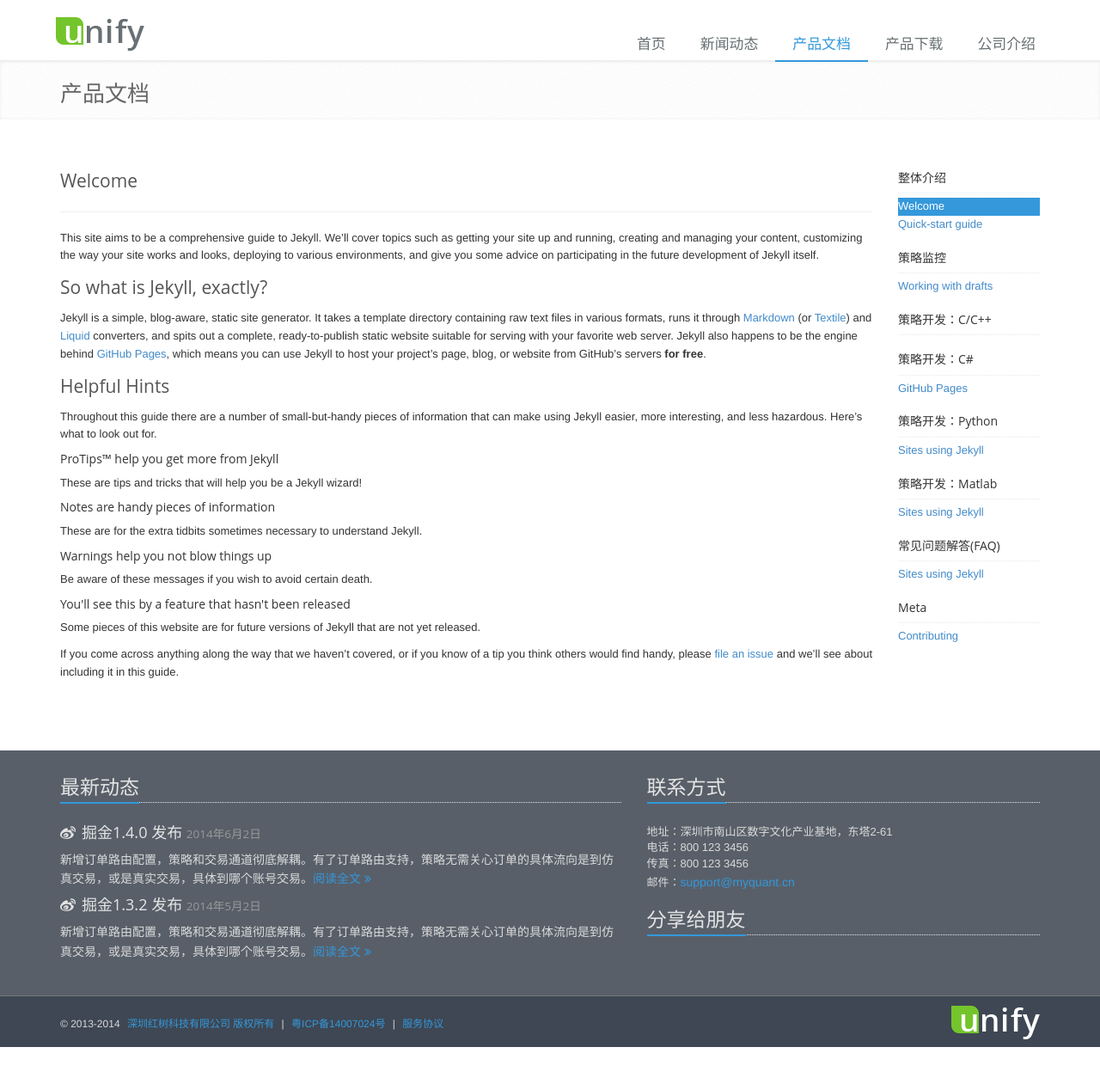
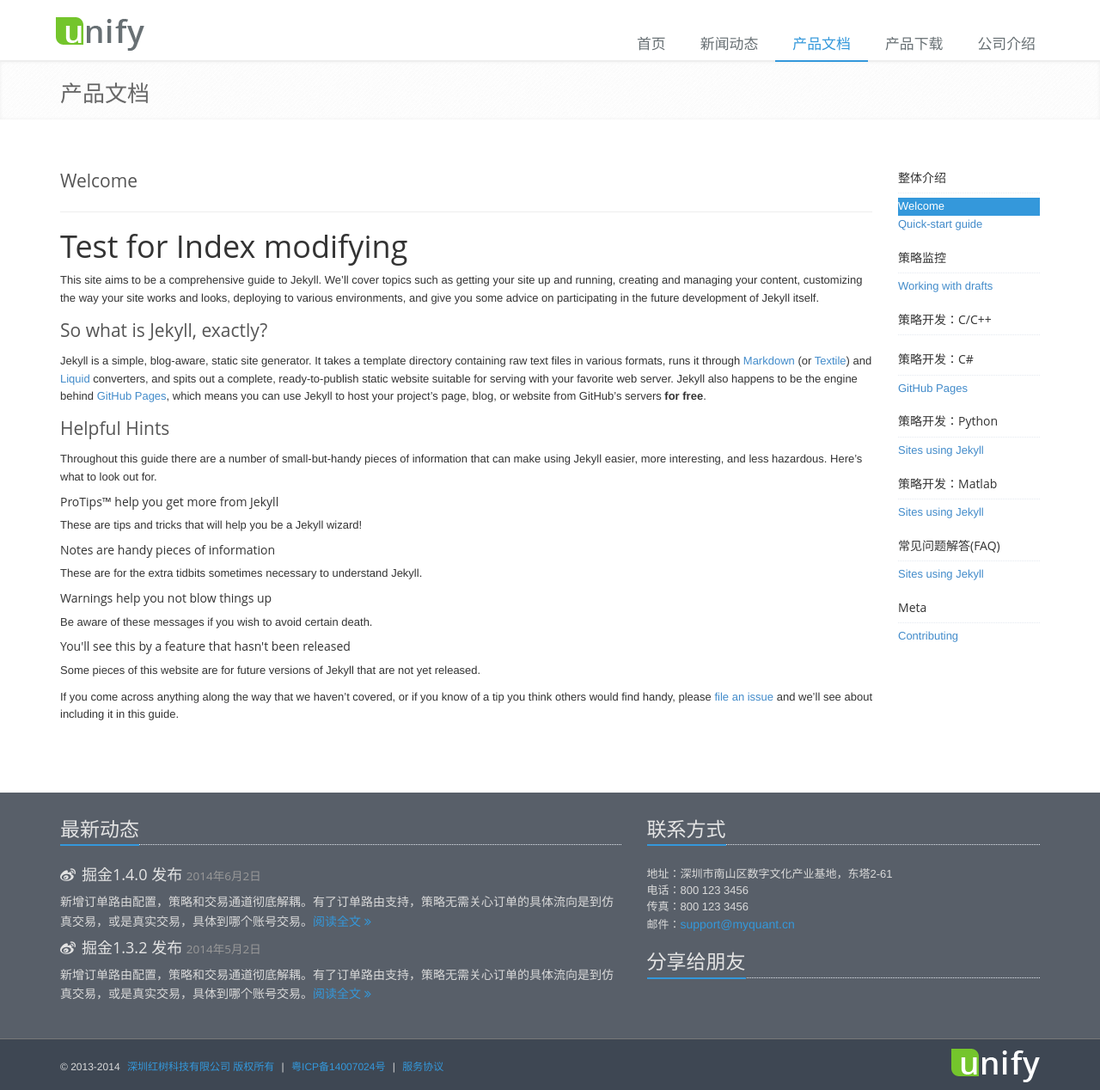
Before and after one commit to ongbe/site, a Jekyll site: the page built from docs/index.md, in a window 1280 px wide. Shown: the whole page at 86% size. Built offline with Jekyll 4.4.1, drawn with Linux system fonts in a browser that asks for light colours; Markdown is read by kramdown in place of the engine named in the settings; comment, search, counter and statistics services are not loaded; before the commit the page ends 1218 px from its top, so only the background shows below that.

Commit message:
Update index.md

```diff
--- a/docs/index.md
+++ b/docs/index.md
@@ -4,6 +4,9 @@ title: Welcome
 next_section: quickstart
 permalink: /docs/home/
 ---
+
+Test for Index modifying
+=======================
 
 This site aims to be a comprehensive guide to Jekyll. We’ll cover topics such
 as getting your site up and running, creating and managing your content,
```
